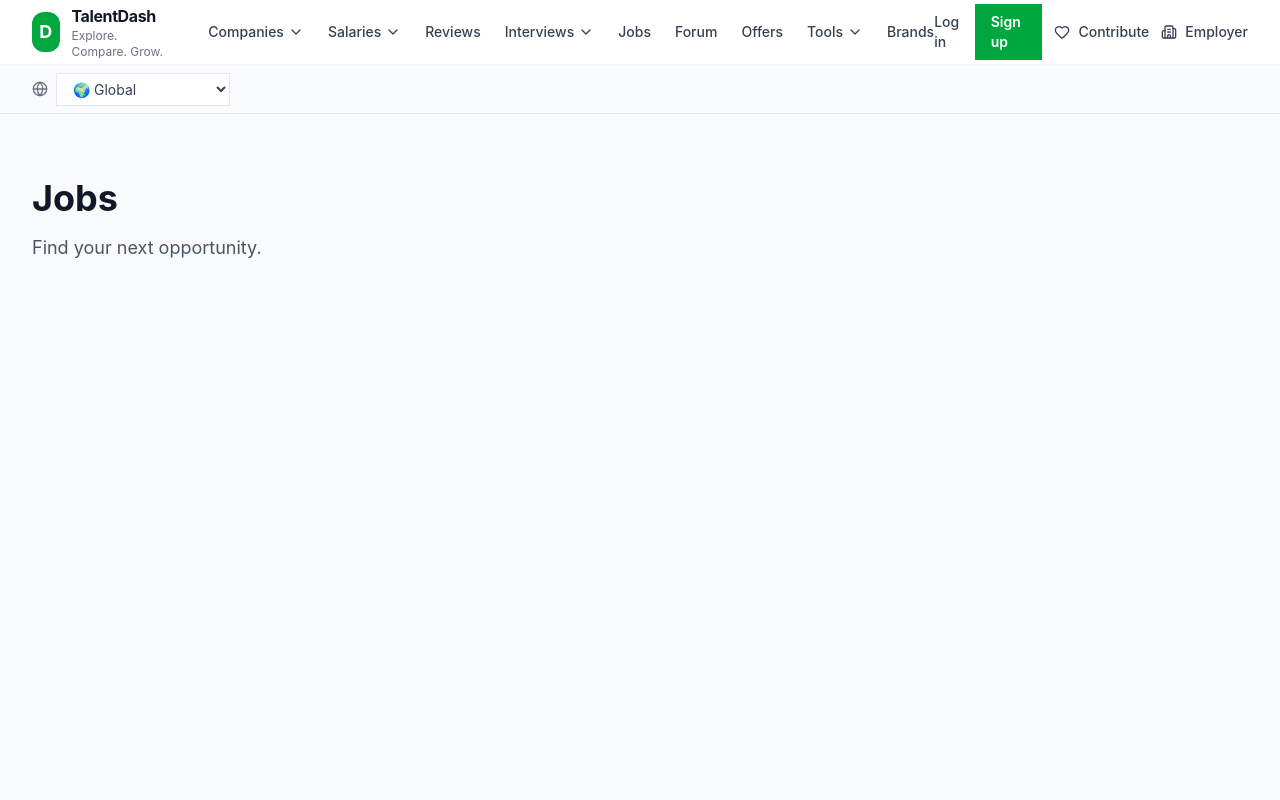
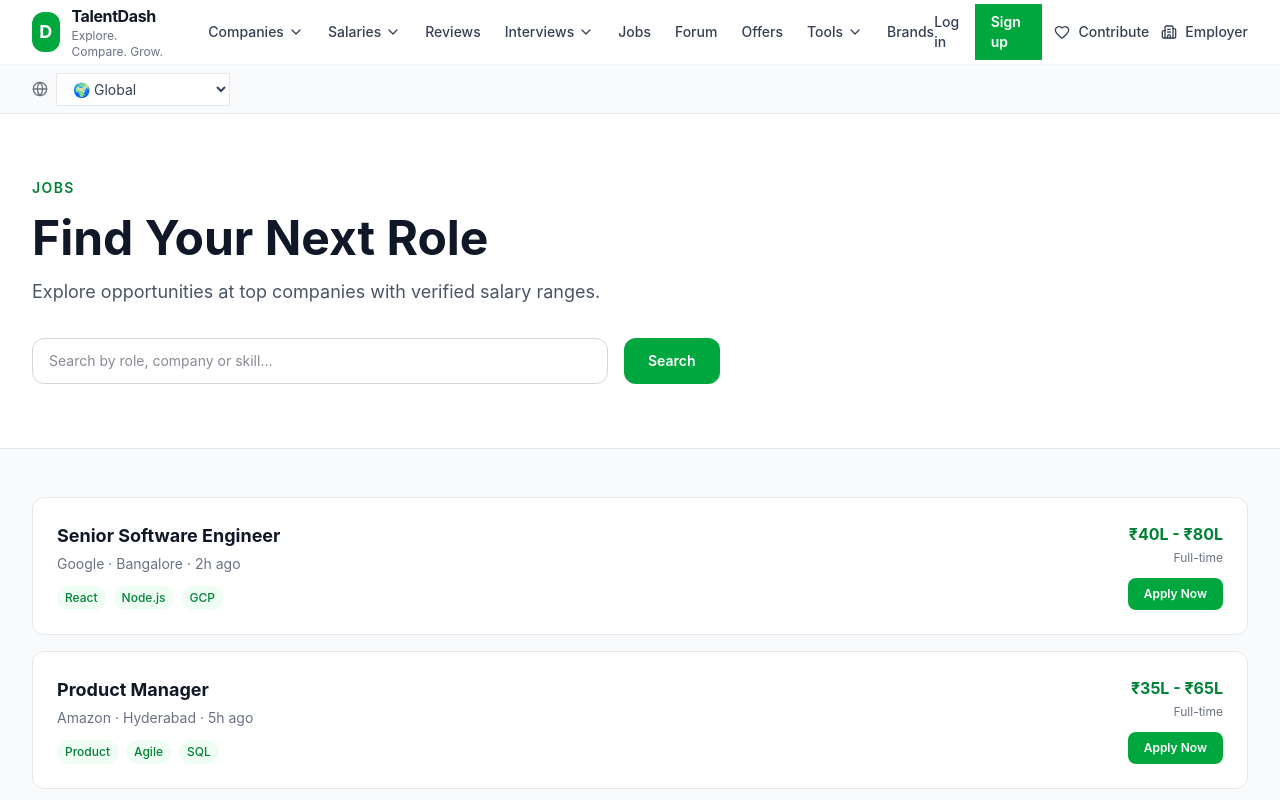
Before and after one commit to sanikakarche/-talentdash_Team1, a Next.js app in the folder apps/web/: page /jobs in a window 1280 px wide. Shown: the top 800 px of the page. Built offline with nearby package versions, Linux system fonts and the light colour scheme.

Commit message:
feat: add jobs page with job listings and apply button

```diff
--- a/apps/web/app/jobs/page.tsx
+++ b/apps/web/app/jobs/page.tsx
@@ -1,9 +1,50 @@
 export default function JobsPage() {
+  const jobs = [
+    { title: "Senior Software Engineer", company: "Google", location: "Bangalore", type: "Full-time", salary: "₹40L - ₹80L", posted: "2h ago", tags: ["React", "Node.js", "GCP"] },
+    { title: "Product Manager", company: "Amazon", location: "Hyderabad", type: "Full-time", salary: "₹35L - ₹65L", posted: "5h ago", tags: ["Product", "Agile", "SQL"] },
+    { title: "Data Scientist", company: "Microsoft", location: "Bangalore", type: "Full-time", salary: "₹30L - ₹55L", posted: "8h ago", tags: ["Python", "ML", "Azure"] },
+    { title: "Frontend Developer", company: "Flipkart", location: "Bangalore", type: "Full-time", salary: "₹18L - ₹35L", posted: "1d ago", tags: ["React", "TypeScript", "CSS"] },
+    { title: "DevOps Engineer", company: "Swiggy", location: "Bangalore", type: "Full-time", salary: "₹22L - ₹40L", posted: "1d ago", tags: ["AWS", "Docker", "Kubernetes"] },
+    { title: "UX Designer", company: "Zomato", location: "Delhi", type: "Full-time", salary: "₹15L - ₹28L", posted: "2d ago", tags: ["Figma", "User Research", "Prototyping"] },
+  ];
+
   return (
     <main className="min-h-screen bg-gray-50">
-      <div className="mx-auto max-w-7xl px-4 py-16 sm:px-6 lg:px-8">
-        <h1 className="text-4xl font-bold text-gray-900">Jobs</h1>
-        <p className="mt-4 text-lg text-gray-600">Find your next opportunity.</p>
+      <section className="bg-white border-b border-gray-200">
+        <div className="mx-auto max-w-7xl px-4 py-16 sm:px-6 lg:px-8">
+          <p className="text-sm font-semibold uppercase tracking-widest text-green-700">Jobs</p>
+          <h1 className="mt-4 text-5xl font-bold text-gray-900">Find Your Next Role</h1>
+          <p className="mt-4 text-lg text-gray-600 max-w-2xl">Explore opportunities at top companies with verified salary ranges.</p>
+          <div className="mt-8 flex gap-4">
+            <input type="text" placeholder="Search by role, company or skill..." className="w-full max-w-xl rounded-xl border border-gray-300 px-4 py-3 text-sm focus:outline-none focus:ring-2 focus:ring-green-500" />
+            <button className="rounded-xl bg-green-600 px-6 py-3 text-sm font-semibold text-white hover:bg-green-700">Search</button>
+          </div>
+        </div>
+      </section>
+
+      <div className="mx-auto max-w-7xl px-4 py-12 sm:px-6 lg:px-8">
+        <div className="flex flex-col gap-4">
+          {jobs.map((job) => (
+            <div key={job.title + job.company} className="bg-white rounded-xl border border-gray-200 p-6 hover:shadow-md transition-shadow">
+              <div className="flex items-start justify-between gap-4">
+                <div className="flex-1">
+                  <h3 className="font-bold text-gray-900 text-lg">{job.title}</h3>
+                  <p className="mt-1 text-sm text-gray-500">{job.company} · {job.location} · {job.posted}</p>
+                  <div className="mt-3 flex flex-wrap gap-2">
+                    {job.tags.map((tag) => (
+                      <span key={tag} className="text-xs font-medium text-green-700 bg-green-50 px-2 py-1 rounded-full">{tag}</span>
+                    ))}
+                  </div>
+                </div>
+                <div className="text-right shrink-0">
+                  <p className="font-bold text-green-700">{job.salary}</p>
+                  <p className="text-xs text-gray-500 mt-1">{job.type}</p>
+                  <button className="mt-3 rounded-lg bg-green-600 px-4 py-2 text-xs font-semibold text-white hover:bg-green-700">Apply Now</button>
+                </div>
+              </div>
+            </div>
+          ))}
+        </div>
       </div>
     </main>
   );
```
